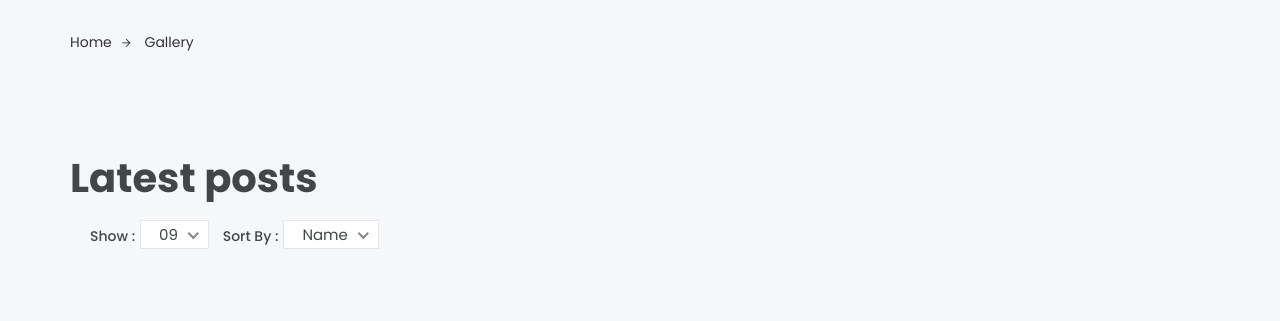
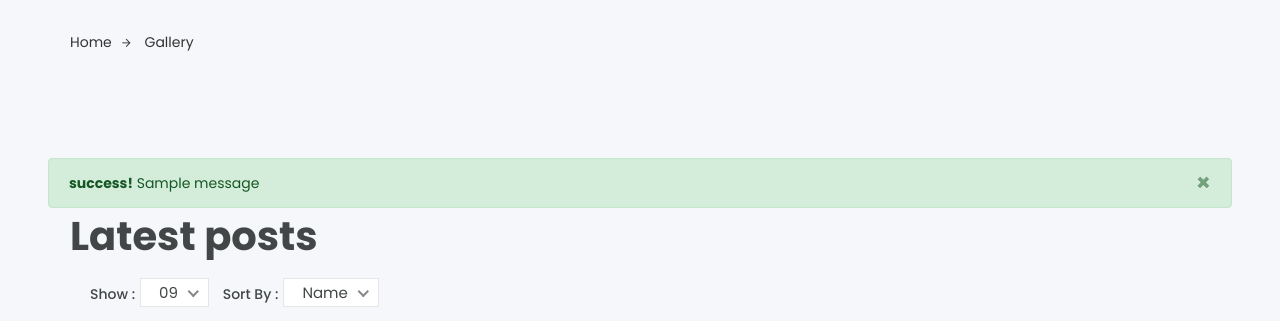
Before and after one commit to BwanaQ/picha-safari-vercel, a Django app: page / in a window 1280 px wide. Shown: the part 226-547 px from the top of the page. Run offline with Django 4.2, Linux system fonts and the light colour scheme; a user stored in the database is signed in; tables that the repository leaves empty hold one stand-in row (values such as "Sample post"); one stand-in notice (Sample message) is shown; some libraries are stand-ins or nearby versions.

Commit message:
FT: mark cart completed as true upon successful payment

```diff
--- a/cart/views.py
+++ b/cart/views.py
@@ -104,6 +104,11 @@ def process_paypal_payment(request):
 
 @csrf_exempt
 def paypal_return(request):
+    cart = Cart.objects.filter(user=request.user, completed=False).first()
+    if cart:
+        cart.completed = True
+        cart.save()
+
     messages.success(request,"Payment was successfull.")
     return redirect("cart-home")
 
--- a/templates/cart/photo_list.html
+++ b/templates/cart/photo_list.html
@@ -29,6 +29,18 @@
 <!-- Product Style -->
 
 <section class="product-area shop-sidebar shop section">
+	{% if messages %}
+	<div class="mx-5">
+		{% for message in messages %}
+		<div class="alert alert-{{ message.tags }} alert-dismissible fade show my-1" role="alert">
+			<strong>{{ message.tags }}!</strong> {{ message }}
+			<button type="button" class="close" data-dismiss="alert" aria-label="Close">
+			<span aria-hidden="true">×</span>
+			</button>
+		</div>
+		{% endfor %}
+	</div>
+	{% endif %}
 	<div class="container">
 		<div class="row">
 
```
